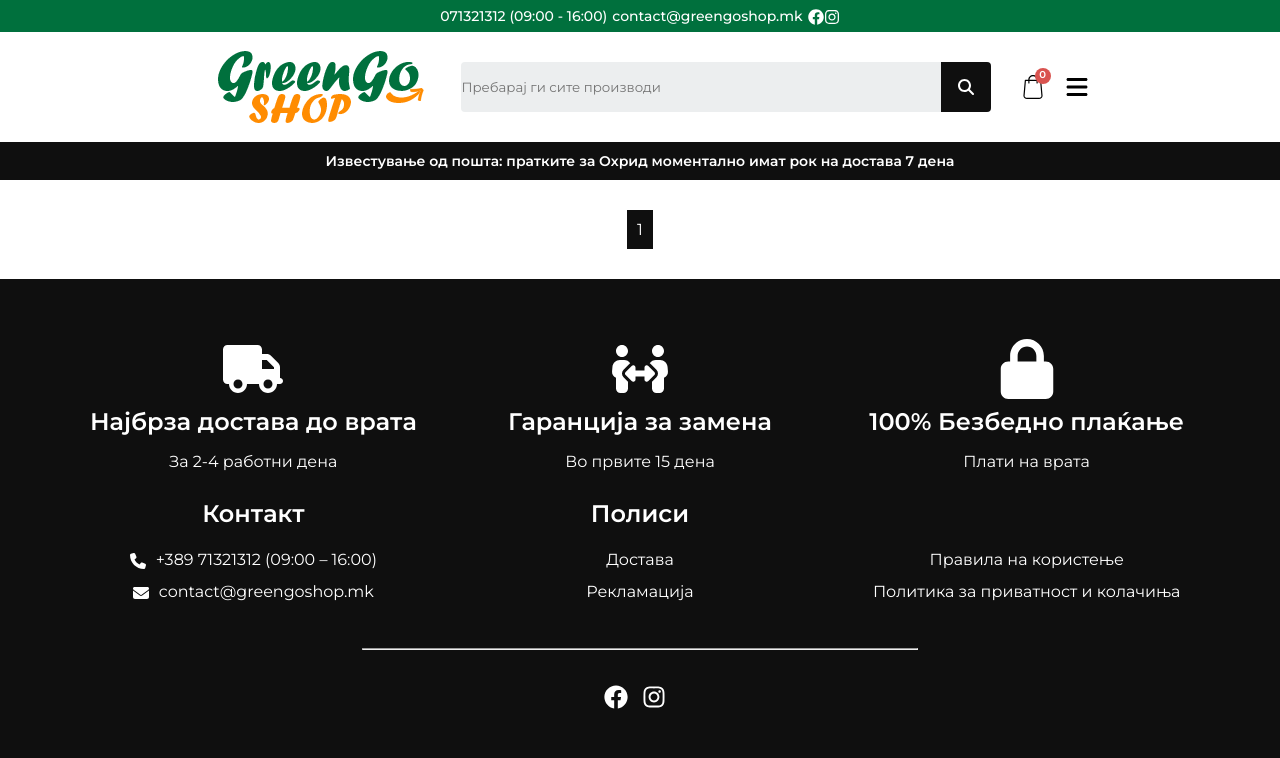
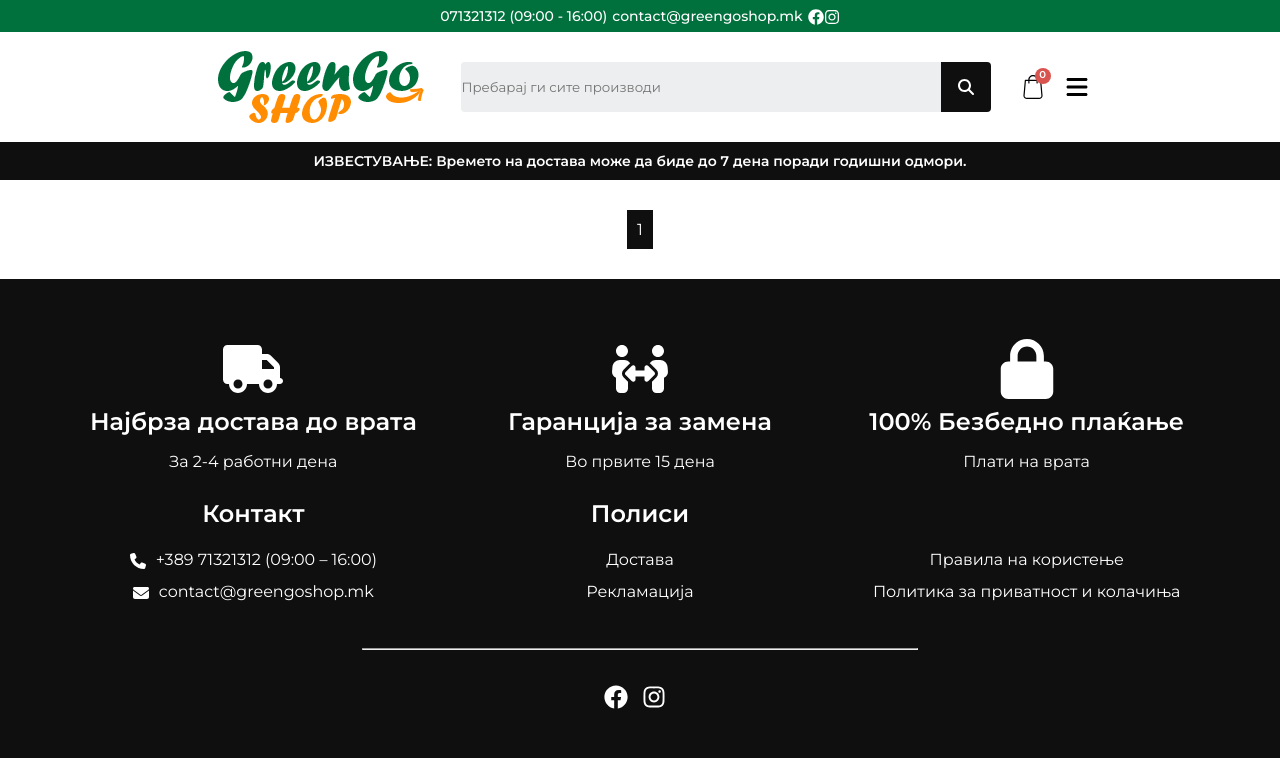
Before and after one commit to TheFrisb/GreenGoProd, a Django app: page / in a window 1280 px wide. Shown: the top 758 px of the page. Run offline with Django 4.2, Linux system fonts and the light colour scheme; data comes from the database, SQL or seed files in the repository; data that the repository does not hold is empty; parts of the project's set-up code (start-up, migrations or seed data) failed here and were passed over; some libraries are stand-ins or nearby versions.

Commit message:
Update header.html

```diff
--- a/shop/templates/shop/includes/header.html
+++ b/shop/templates/shop/includes/header.html
@@ -53,7 +53,7 @@
         </div>
     </div>
 </header>
-<section class="header-info"><p style="padding: 0px 2px;">Известување од пошта: пратките за Охрид моментално имат рок на достава 7 дена</p></section>
+<section class="header-info"><p style="padding: 0px 2px;">ИЗВЕСТУВАЊЕ: Времето на достава може да биде до 7 дена поради годишни одмори.</p></section>
 <div id="sidecart">
     <div class="cart-close">
         <span id="close-cart">&#10006</span>
```
